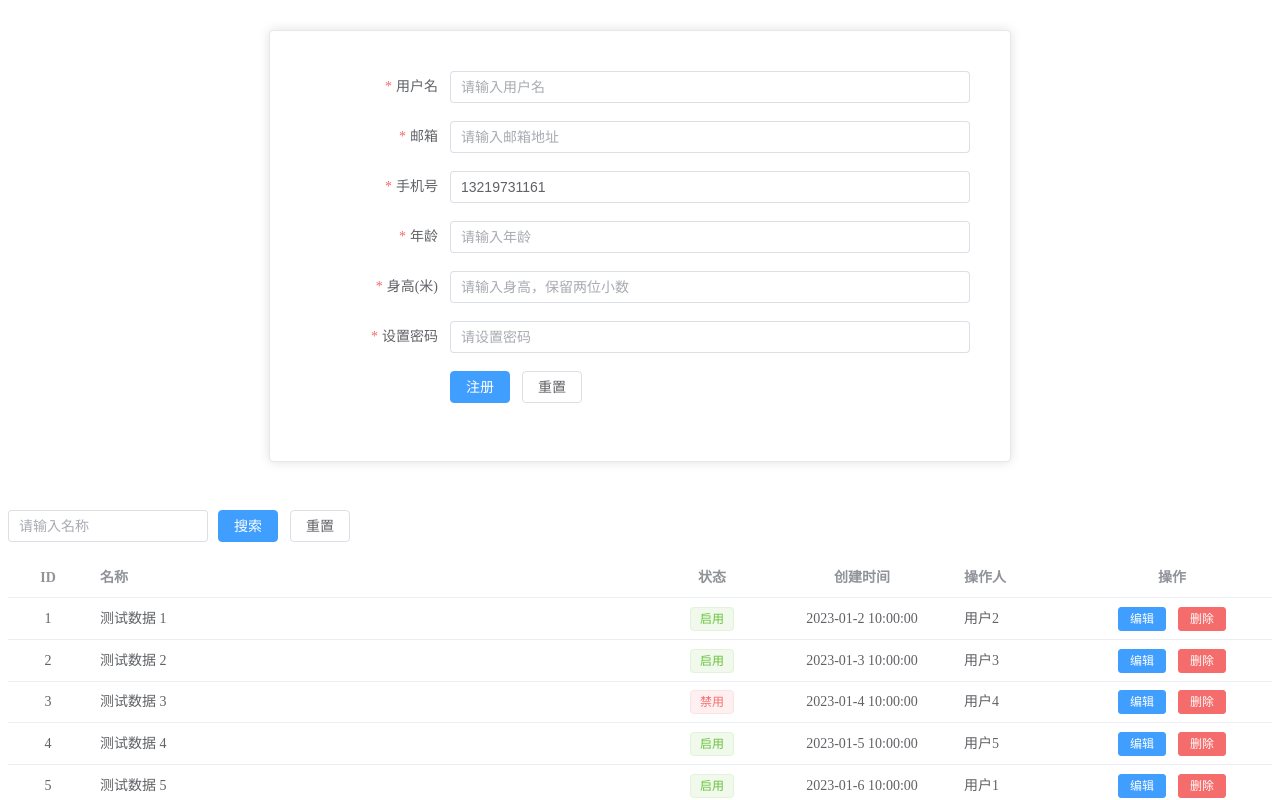
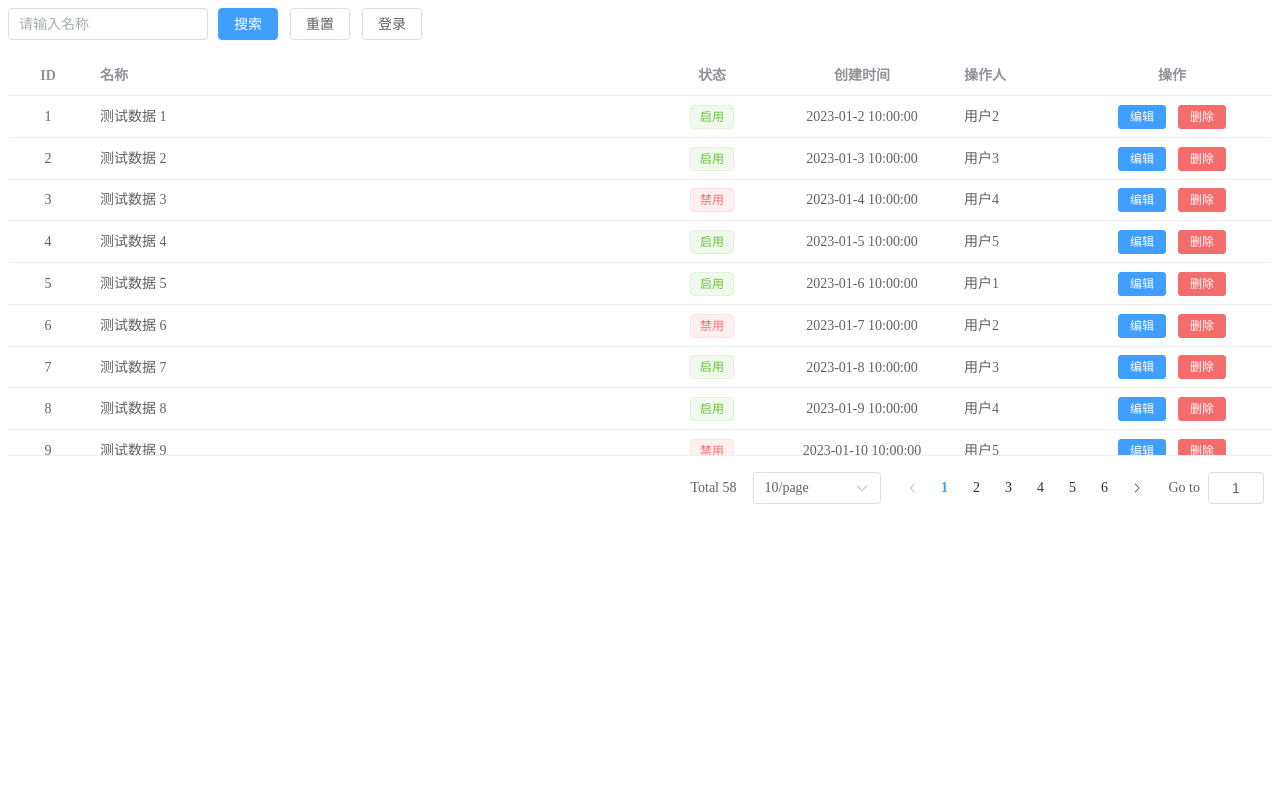
Before and after one commit to fidoong/my-components, a Vue app: page /#/ in a window 1280 px wide. Shown: the top 800 px of the page. Built offline with nearby package versions, Linux system fonts and the light colour scheme; the HTML template or start-up script is replaced by a standard one.

Commit message:
表单校验

```diff
--- /dev/null
+++ b/src/components/demo/LoginModal.ts
@@ -0,0 +1,25 @@
+import {getModel} from "@/components/modal";
+import  UseFormTest from "@/components/demo/UseFormTest.vue";
+
+const idx = Symbol("LoginModal");
+
+export const useLoginModal = () => {
+
+  const modal = getModel<InstanceType<typeof UseFormTest>, null>({
+    idx,
+    width: '800px',
+    title: '测试弹窗33',
+    showClose: false,
+    draggable: true,
+    content: UseFormTest
+  })
+
+  modal.onConfirm( async () => {
+    if (modal.componentRef.value) {
+      const data = await modal.componentRef.value.handleSubmit()
+      console.log('data',data)
+    }
+  })
+
+  return modal;
+}
--- a/src/components/demo/TestTable.vue
+++ b/src/components/demo/TestTable.vue
@@ -1,6 +1,4 @@
 <template>
-  <UseFormTest/>
-  <br/>
   <div class="table-demo-container">
     <div class="query-form">
       <el-input
@@ -10,6 +8,7 @@
       />
       <el-button type="primary" @click="handleSearch">搜索</el-button>
       <el-button @click="handleReset">重置</el-button>
+      <el-button @click="loginModal.open()">登录</el-button>
     </div>
     <base-table
       ref="tableRef"
@@ -35,8 +34,7 @@ import BaseTable from "@/components/table/src/BaseTable.tsx";
 import {ElMessage, ElTag, ElButton} from 'element-plus';
 import type {BaseTableProxy, FetchParams, TableColumnConfig} from "@/components/table/src/type.ts";
 import {useProductEditorModal} from "@/components/demo/productModal.ts";
-import UseFormTest from "@/components/demo/UseFormTest.vue";
-
+import {useLoginModal} from "@/components/demo/LoginModal.ts";
 // 表格数据类型定义
 interface TableItem {
   id: number;
@@ -46,6 +44,7 @@ interface TableItem {
   operator: string;
 }
 const productModal = useProductEditorModal();
+const loginModal = useLoginModal();
 
 const queryParams = ref<FetchParams>({
   pageNum: 1,
--- a/src/components/demo/UseFormTest.vue
+++ b/src/components/demo/UseFormTest.vue
@@ -1,5 +1,4 @@
 <template>
-  <el-card title="用户注册" class="registration-form">
   <el-form
     ref="formRef"
     :model="formData"
@@ -30,13 +29,7 @@
     <el-form-item label="设置密码" prop="password">
       <el-input v-model="formData.password" type="password" placeholder="请设置密码" />
     </el-form-item>
-
-      <el-form-item>
-        <el-button type="primary" :loading="isSubmitting" @click="handleSubmit">注册</el-button>
-        <el-button @click="reset">重置</el-button>
-      </el-form-item>
   </el-form>
-  </el-card>
 </template>
 
 <script setup lang="ts">
@@ -117,28 +110,25 @@ const initialData = reactive({
 export type UserType = typeof initialData;
 
 const {
-  isSubmitting,
   formData,
   submit,
-  reset,
 } = useForm<UserType>({
   initialData,
   rules: formRules,
   formRef
 })
 
-const handleSubmit = () => {
-  submit().then(res => {
+const handleSubmit = async () => {
+  const res = await submit()
   console.log(res)
+  return res
+}
+
+defineExpose({
+  handleSubmit
 })
-}
 
 </script>
 
 <style scoped>
-.registration-form {
-  max-width: 700px;
-  margin: 30px auto;
-  padding: 20px;
-}
 </style>
```
Lines whose indentation alone changed are shown as unchanged.
